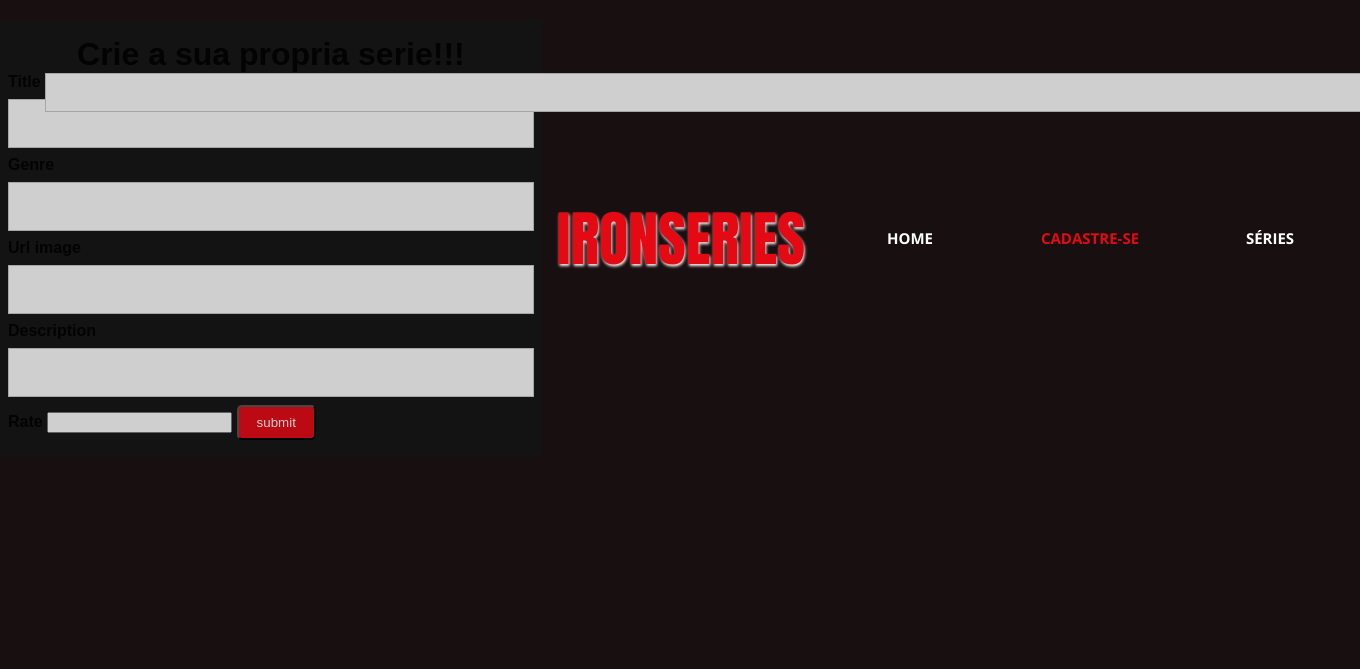
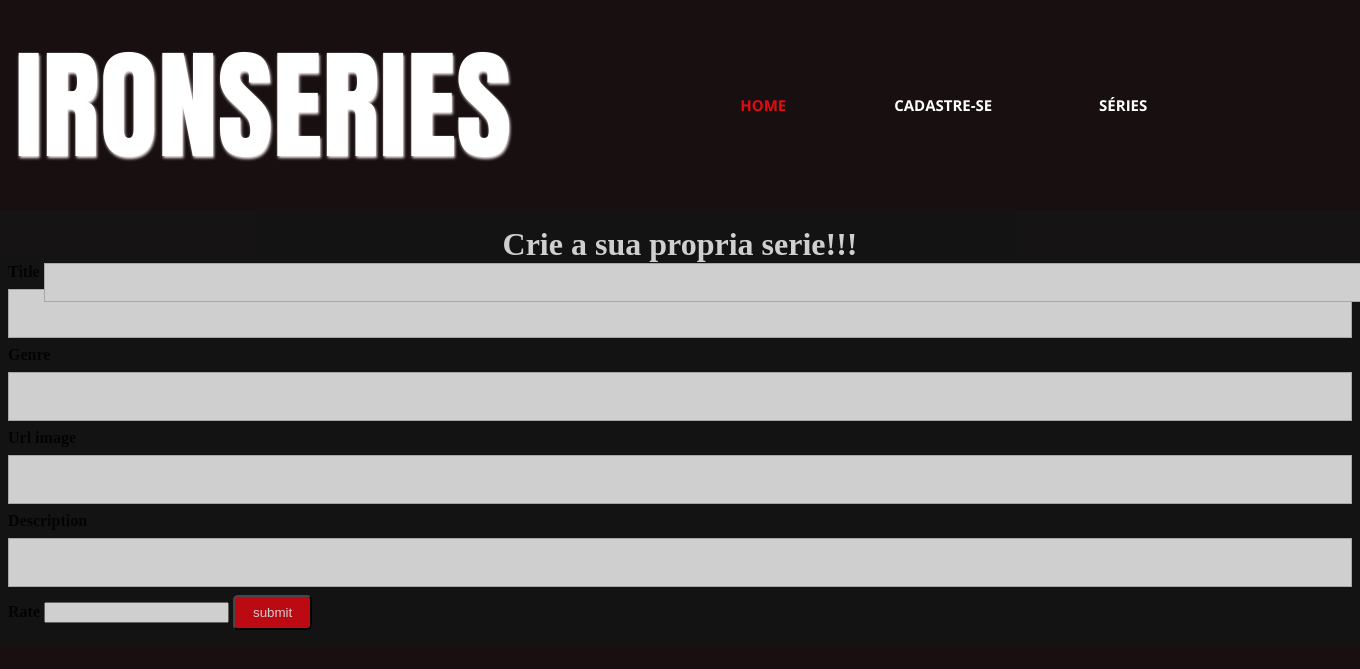
Before and after one commit to RobsonPeSantos/Project2, a Node server app: page /create/serie in a window 1360 px wide; the page is wider, and only the part inside the window is pictured. Shown: the top 669 px of that part. Run offline with Node 20, Linux system fonts and the light colour scheme; some libraries are stand-ins or nearby versions.

Commit message:
fixing styles

```diff
--- a/public/stylesheets/footer.css
+++ b/public/stylesheets/footer.css
@@ -1,15 +1,11 @@
-/**************** FOOOTER ***************/
-
-footer {
-  background: #000307;
-  color: #868c96;
+#main-footer {
+  color: white;
+  text-decoration: none;
+  flex-direction: column;
+	flex-wrap: nowrap;
+	justify-content: center;
+	align-items: center;
+	align-content: stretch;
+  height: 100px;
+  width: 100px;
 }
-
-footer p {
-  padding: 100px 0;
-  text-align: center;
-}
-
-footer img {
-  width: 44px;
-}
--- a/public/stylesheets/navbar.css
+++ b/public/stylesheets/navbar.css
@@ -1,15 +1,3 @@
-.navbar {
-    display: flex;
-    flex-direction: row;
-    min-height: 100px;
-    width: 100%;
-    justify-content: center;
-    align-items: center;
-    align-content: center;
-    margin-top: 20px;
-    background-color: rgb(24, 16, 16);
-  }
-
   .logo {
     order: 1;
     display: flex;
@@ -18,27 +6,15 @@
     align-items: center;
     align-content: center;
     padding: 15px;
-    width: 30%;
+    width: 100%;
     height: 100%;
     text-decoration-style: dashed;
     color: #e50914;
     font-family: Impact, Haettenschweiler, "Arial Narrow Bold", sans-serif;
-    font-size: 30px;
+    font-size: 60px;
     text-shadow: 1px 2px 3px rgb(0, 0, 0);
     text-shadow: 1px 2px 3px rgb(248, 237, 237);
     font-style: "M105.06233,14.2806261 L110.999156,30 C109.249227,29.7497422 107.500234,29.4366857 105.718437,29.1554972 L102.374168,20.4686475 L98.9371075,28.4375293 C97.2499766,28.1563408 95.5928391,28.061674 93.9057081,27.8432843 L99.9372012,14.0931671 L94.4680851,-5.68434189e-14 L99.5313525,-5.68434189e-14 L102.593495,7.87421502 L105.874965,-5.68434189e-14 L110.999156,-5.68434189e-14 L105.06233,14.2806261 Z M90.4686475,-5.68434189e-14 L85.8749649,-5.68434189e-14 L85.8749649,27.2499766 C87.3746368,27.3437061 88.9371075,27.4055675 90.4686475,27.5930265 L90.4686475,-5.68434189e-14 Z M81.9055207,26.93692 C77.7186241,26.6557316 73.5307901,26.4064111 69.250164,26.3117443 L69.250164,-5.68434189e-14 L73.9366389,-5.68434189e-14 L73.9366389,21.8745899 C76.6248008,21.9373887 79.3120255,22.1557784 81.9055207,22.2804387 L81.9055207,26.93692 Z M6";
-  }
-
-  .logo-image {
-    order: 1;
-    display: flex;
-    flex-direction: row;
-    justify-content: center;
-    align-items: center;
-    align-content: center;
-    height: 50px;
-    width: 200px;
-    background-color: #a0a0a0;
   }
 
   .dummyimage {
@@ -204,10 +180,12 @@
     color: #e50914;
     font-size: 15px;
     text-decoration: none;
+    text-shadow: none;
   }
 
   .active{
     color: white;
     text-decoration: none;
     font-size: 15px;
+    text-shadow: none;
   }
--- a/public/stylesheets/style.css
+++ b/public/stylesheets/style.css
@@ -1,4 +1,4 @@
-/* GLOBAL STYLES */
+GLOBAL STYLES
 body {
   margin: 0;
   font-family: sans-serif;
@@ -8,10 +8,12 @@
 img {
   display: block;
 }
+
 h1,
 h2,
 p {
   margin: 0;
+  color: white;
 }
 
 a {
--- a/views/auth/login.hbs
+++ b/views/auth/login.hbs
@@ -3,27 +3,22 @@
     <head>
         <meta charset="UTF-8">
         <meta name="viewport" content="width=device-width, initial-scale=1.0">
-  <link rel="stylesheet" href="/stylesheets/style.css">
-  <link rel=""
-  <link rel="stylesheet" href="/stylesheets/footer.css">
+        <link rel="stylesheet" href="stylesheets/style.css">
+        <link rel="stylesheet" href="stylesheets/form.css">
+        <link rel="stylesheet" href="stylesheets/footer.css">
         <link rel="stylesheet" href="stylesheets/navbar.css">
         <link rel="stylesheet" href="stylesheets/carousel.css">
         <link rel="stylesheet" href="stylesheets/carousel-banner.css">
         <link href="https://fonts.googleapis.com/css?family=Open+Sans:700&display=swap" rel="stylesheet">
-
-  <title>Document</title>
+        <title>Home</title>
     </head>
     <script src="/navbar.js"></script>
+
     <body>
 
-
-        <div class="navbar">
             <div class="logo">
-
-          <h1 >IRONSERIES</h1>
+                <h1 class="logo">IRONSERIES</h1>
                 <link rel="stylesheet" href="/auth/login.hbs">
-
-      </div>
             <div class="menu">
                 <div class="menu-button bt1 unselectable"><a class="nav-location" href="/login">HOME</a></div>
                 <div class="menu-button bt2 unselectable"><a class="active" href="/signup">CADASTRE-SE</a></div>
@@ -35,49 +30,51 @@
                 </div>
             </div>
             <div id="menu-mob" class="menu-mobile">
-                <div class="menu-button2 bt1 unselectable"><p>HOME</p></div>
-                <div class="menu-button2 bt2 unselectable"><p>SERIES</p></div>
-                <div class="menu-button2 bt3 unselectable"><p>CADASTRE-SE</p></div>
+                <div class="menu-button bt1 unselectable"><a class="nav-location" href="/login">HOME</a></div>
+                <div class="menu-button bt2 unselectable"><a class="active" href="/signup">CADASTRE-SE</a></div>
+                <div class="menu-button bt3 unselectable"><a class="active"href="/series">SÉRIES</a></div>
+            </div>
         </div>
 
-    </div>
     <section id="main-landing">
-        <div id="black-ov"></div>
+        <div id="black-ov">
 
         <div id="main-landing-message">
             <h1>Organize suas séries</h1>
-            <h2>FAÇA SUA LISTA OU SIGA ALGUÉM</h2>
-            <div>
+            <h2>E encontre novas séries para assistir</h2>
+        </div>
+
+        <div class="main-div">
             <form action="/login" method="POST">
-                    <h1>Sign-up</h1>
+            <h1>Log-in</h1>
             <div class="formcontainer">
-                        <hr />
+                <hr/>
                 <div class="container">
                     <label class="form-color" for="username"><strong>Email</strong></label>
                     <input type="text" placeholder="Enter Username" name="email" required>
-
                     <label class="form-color" for="psw"><strong>Password</strong></label>
                     <input type="password" placeholder="Enter Password" name="password" required>
                 </div>
                 <button type="submit">Login</button>
                 <div class="container" style="background-color: #eee">
                     <label class="remember" style="padding-left: 15px">
-                                <input style="color:black" type="checkbox" checked="checked" name="remember"> Remember
-                                me
+                        <input style="color:black" type="checkbox" checked="checked" name="remember"> Remember me
                     </label>
                     <span class="psw"><a href="/signup">Sign-up</a></span>
                 </div>
             </form>
         </div>
     </div>
+    </div>
+</section>
 
-    </section>
-    <div class="main-footer">
-        <footer class="footer">
+<div>
+
+</div>
+<footer id="main-footer">
     <p>Developed by Robson Santos, Erick e Hebert at Iron Hack</p>
-            <a href="https://github.com/RobsonPeSantos/Project2">Github</a>
+    <a href="https://github.com/RobsonPeSantos/Project2">Github link</a>
 </footer>
-    </div>
+
 </body>
-
 </html>
--- a/views/create-form.hbs
+++ b/views/create-form.hbs
@@ -4,29 +4,24 @@
         <meta charset="UTF-8">
         <meta name="viewport" content="width=device-width, initial-scale=1.0">
         <link rel="stylesheet" href="/stylesheets/style.css">
+        <link rel="stylesheet" href="/stylesheets/create-form.css">
+        <link rel="stylesheet" href="/stylesheets/form.css">
         <link rel="stylesheet" href="/stylesheets/footer.css">
         <link rel="stylesheet" href="stylesheets/navbar.css">
-  <link rel="stylesheet" href="stylesheets/create-form.css">
         <link rel="stylesheet" href="stylesheets/carousel.css">
         <link rel="stylesheet" href="stylesheets/carousel-banner.css">
         <link href="https://fonts.googleapis.com/css?family=Open+Sans:700&display=swap" rel="stylesheet">
-
-  <title>Document</title>
+        <title>Home</title>
     </head>
     <script src="/navbar.js"></script>
+
     <body>
-
-
-        <div class="navbar">
         <div class="logo">
-
                 <h1 >IRONSERIES</h1>
                 <link rel="stylesheet" href="/auth/login.hbs">
-
-      </div>
             <div class="menu">
-                <div class="menu-button bt1 unselectable"><a class="active" href="/login">HOME</a></div>
-                <div class="menu-button bt2 unselectable"><a class="nav-location" href="/signup">CADASTRE-SE</a></div>
+                <div class="menu-button bt1 unselectable"><a class="nav-location" href="/login">HOME</a></div>
+                <div class="menu-button bt2 unselectable"><a class="active" href="/signup">CADASTRE-SE</a></div>
                 <div class="menu-button bt3 unselectable"><a class="active"href="/series">SÉRIES</a></div>
             </div>
             <div class="menu-mobile-btn">
@@ -35,10 +30,12 @@
                 </div>
             </div>
             <div id="menu-mob" class="menu-mobile">
-                <div class="menu-button bt1 unselectable"><a class="active" href="/login">HOME</a></div>
-                <div class="menu-button bt2 unselectable"><a class="nav-location" href="/signup">CADASTRE-SE</a></div>
-                <div class="menu-button bt3 unselectable"><a class="active"href="/series">SÉRIES</a></div>
+                <div class="menu-button2 bt1 unselectable"><p>HOME</p></div>
+                <div class="menu-button2 bt2 unselectable"><p>SERIES</p></div>
+                <div class="menu-button2 bt3 unselectable"><p>CADASTRE-SE</p></div>
             </div>
+        </div>
+
 <div class="create">
     <form action="" method="post">
         <h1>Crie a sua propria serie!!!</h1>
```
Also changed, not shown: other parts of public/stylesheets/style.css (+46 -0 lines), public/stylesheets/carrossel.css (deleted, +0 -19 lines), public/stylesheets/styleCreate.css (deleted, +0 -56 lines), views/auth/signup.hbs (+6 -11 lines), views/series.hbs (+6 -11 lines), views/update-form.hbs (+3 -7 lines), views/users/profile.hbs (+3 -7 lines). Lines whose indentation alone changed are shown as unchanged.
